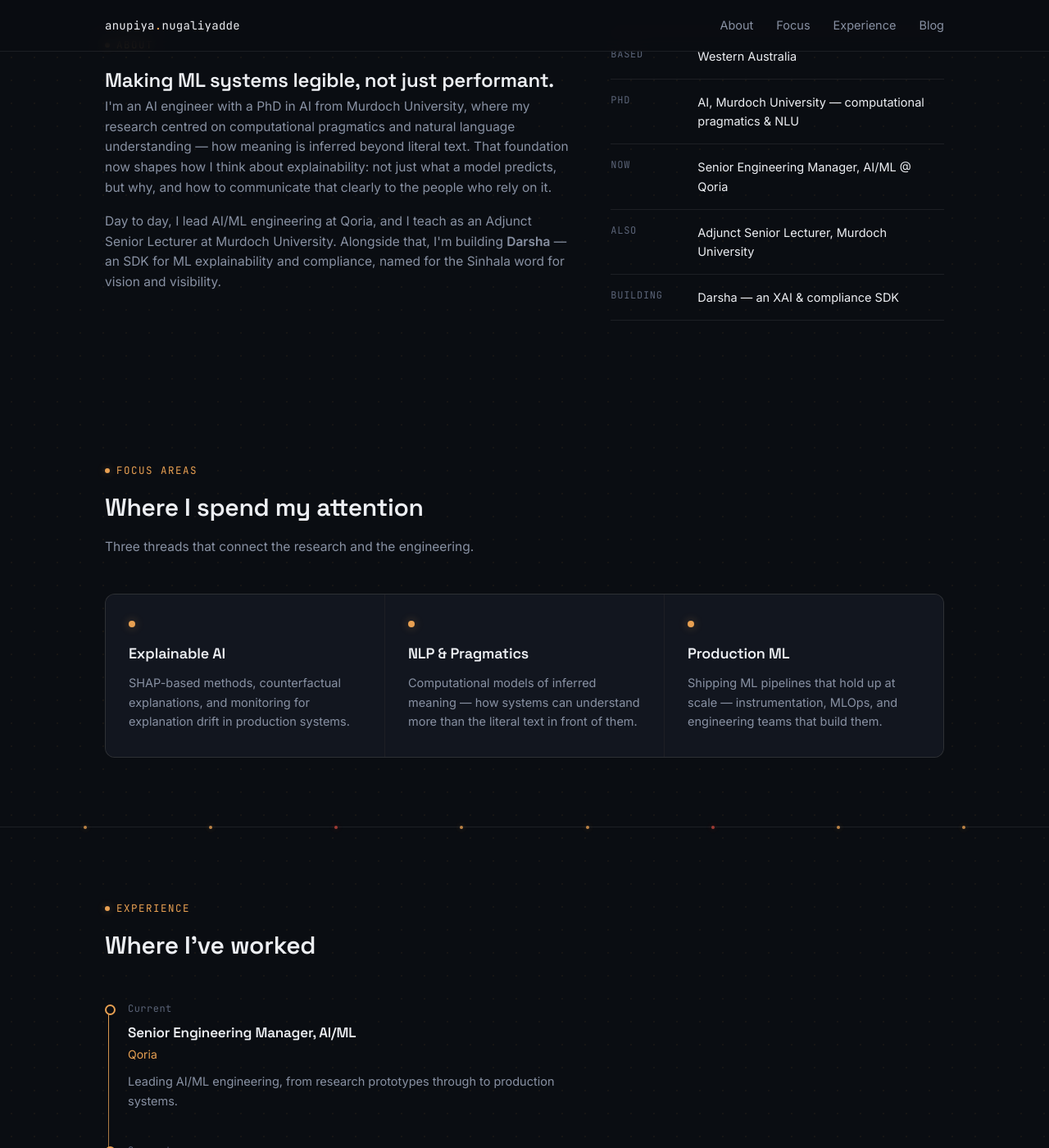
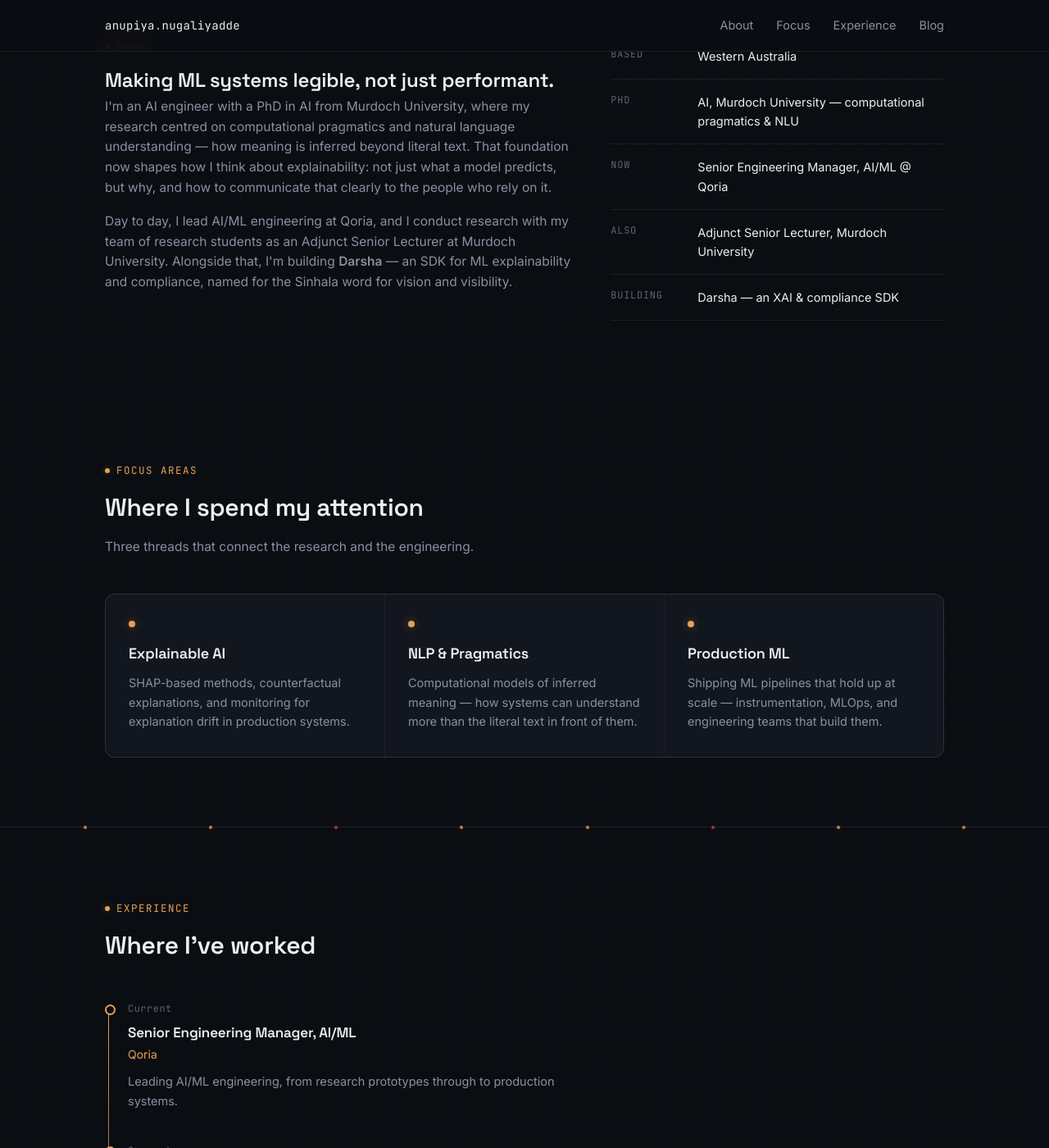
Before and after one commit to anupiyan/anupiyan.github.io, a Jekyll site: the page built from index.html, in a window 1280 px wide and 1400 px high, scrolled down 812 px. Shown: the whole window at 82% size. Built offline with Jekyll 4.4.1, drawn with Linux system fonts in a browser that asks for light colours; some of the changed text lies outside the part shown.

Commit message:
Update index.html

```diff
--- a/index.html
+++ b/index.html
@@ -37,7 +37,7 @@
       <span class="eyebrow">About</span>
       <h2 style="margin-top:14px;">Making ML systems legible, not just performant.</h2>
       <p>I'm an AI engineer with a PhD in AI from Murdoch University, where my research centred on computational pragmatics and natural language understanding — how meaning is inferred beyond literal text. That foundation now shapes how I think about explainability: not just what a model predicts, but why, and how to communicate that clearly to the people who rely on it.</p>
-      <p>Day to day, I lead AI/ML engineering at Qoria, and I teach as an Adjunct Senior Lecturer at Murdoch University. Alongside that, I'm building <strong>Darsha</strong> — an SDK for ML explainability and compliance, named for the Sinhala word for vision and visibility.</p>
+      <p>Day to day, I lead AI/ML engineering at Qoria, and I conduct research with my team of research students as an Adjunct Senior Lecturer at Murdoch University. Alongside that, I'm building <strong>Darsha</strong> — an SDK for ML explainability and compliance, named for the Sinhala word for vision and visibility.</p>
     </div>
     <div class="fact-list">
       <dl>
@@ -101,7 +101,7 @@
         <div class="tl-period">Current</div>
         <h3>Adjunct Senior Lecturer</h3>
         <div class="tl-org">Murdoch University</div>
-        <p>Teaching and supervising in AI, continuing the research line from my PhD.</p>
+        <p>Teaching and supervising PhD and Master's Research students in AI, continuing the research line from my PhD.</p>
       </div>
       <div class="tl-item past">
         <div class="tl-period">Previously</div>
```
